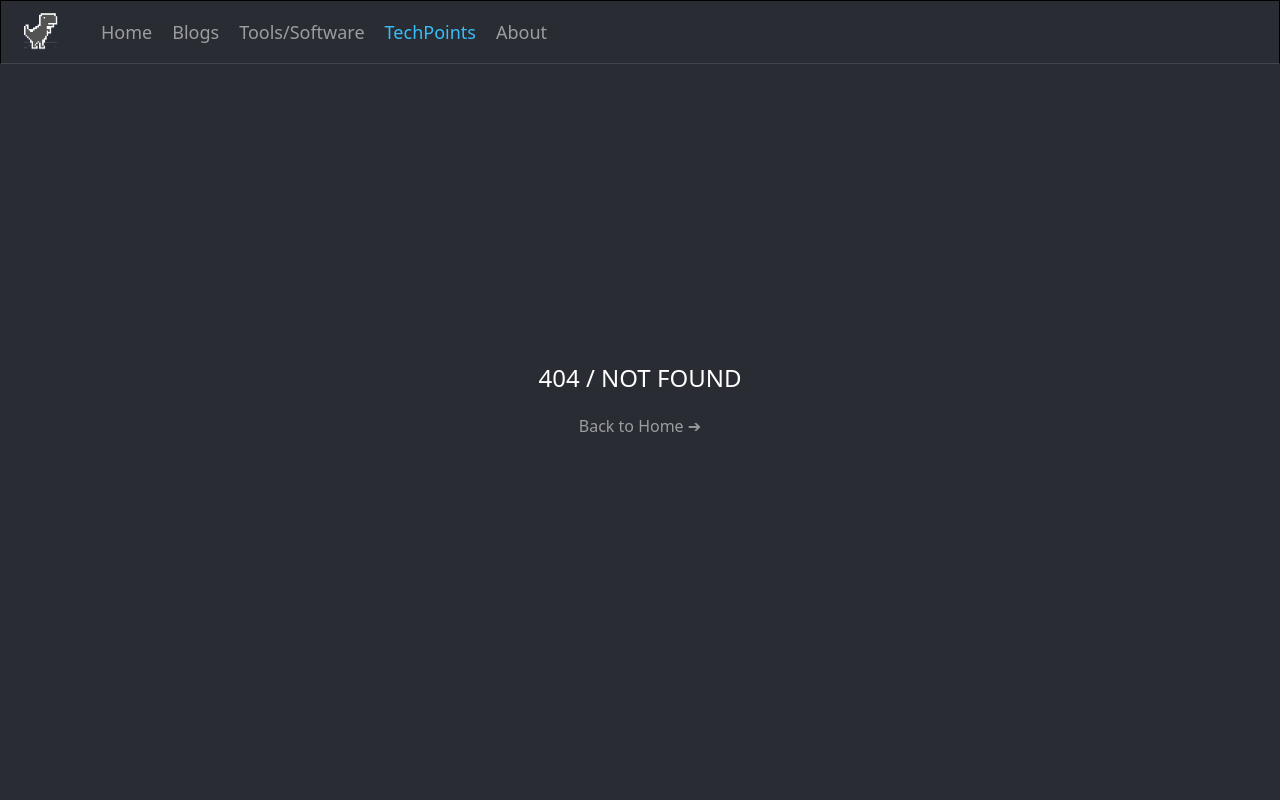
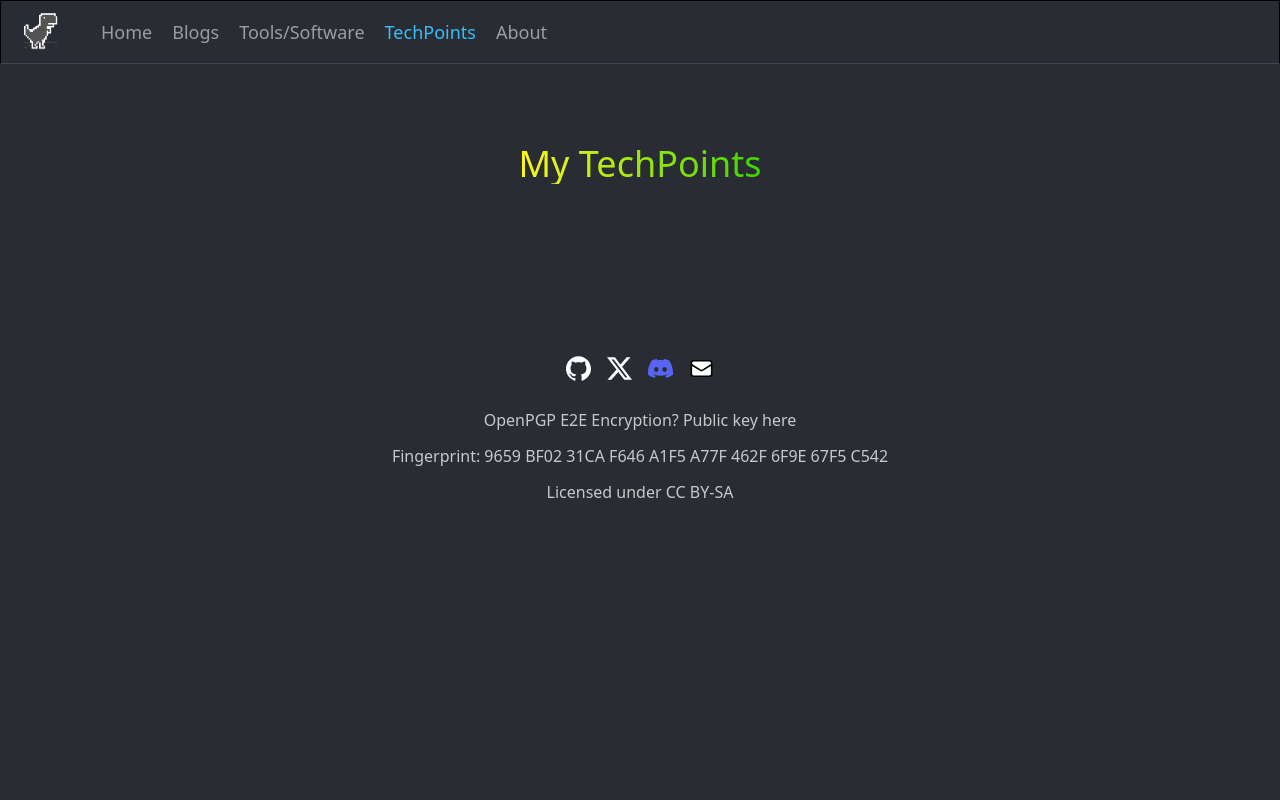
Before and after one commit to Herminos/blog-herminos, a Next.js app: page /techpoints in a window 1280 px wide. Before the commit this address had no page. Shown: the top 800 px of the page. Built offline with nearby package versions, Linux system fonts and the light colour scheme.

Commit message:
Add:TechPoints Page

```diff
--- /dev/null
+++ b/src/app/techpoints/page.tsx
@@ -0,0 +1,22 @@
+import Image from "next/image"
+
+export default function Page() {
+    return(
+        <div className=' pt-16 flex flex-col'>
+            <h1 className='text-center text-4xl my-20 self-center bg-gradient-to-r from-[#fff720] to-[#3cd500] bg-clip-text text-transparent'>My TechPoints</h1>
+            <div className='w-5/6 mx-auto flex flex-col'>
+                <div className='self-center'>
+
+                </div>
+            </div>
+        </div>
+    )
+}
+
+function TechPoint({config}:{config:any}){
+    return(
+        <div>
+            <Image src={config.image} width={100} height={100} alt={config.name} />
+        </div>
+    )
+}
--- a/src/app/tools-softwares/page.tsx
+++ b/src/app/tools-softwares/page.tsx
@@ -4,7 +4,7 @@ import {CodeEditorIDEConfig, GeneralConfig, DevelopmentRelatedConfig, Penetratio
 export default function Page(){
     return(
         <div className=' pt-16 flex flex-col'>
-            <h1 className='text-center text-4xl my-20 self-center bg-gradient-to-r from-indigo-500 via-purple-500 to-pink-500 bg-clip-text text-transparent'>Tools and Softwares I use</h1>
+            <h1 className='text-center text-4xl my-20 self-center bg-gradient-to-r from-[#fccf31] to-[#f55555] bg-clip-text text-transparent'>Tools and Softwares I use</h1>
             <div className='w-5/6 mx-auto flex flex-col'>
                 <Description config={GeneralConfig}/>
                 <Description config={CodeEditorIDEConfig}/>
```
